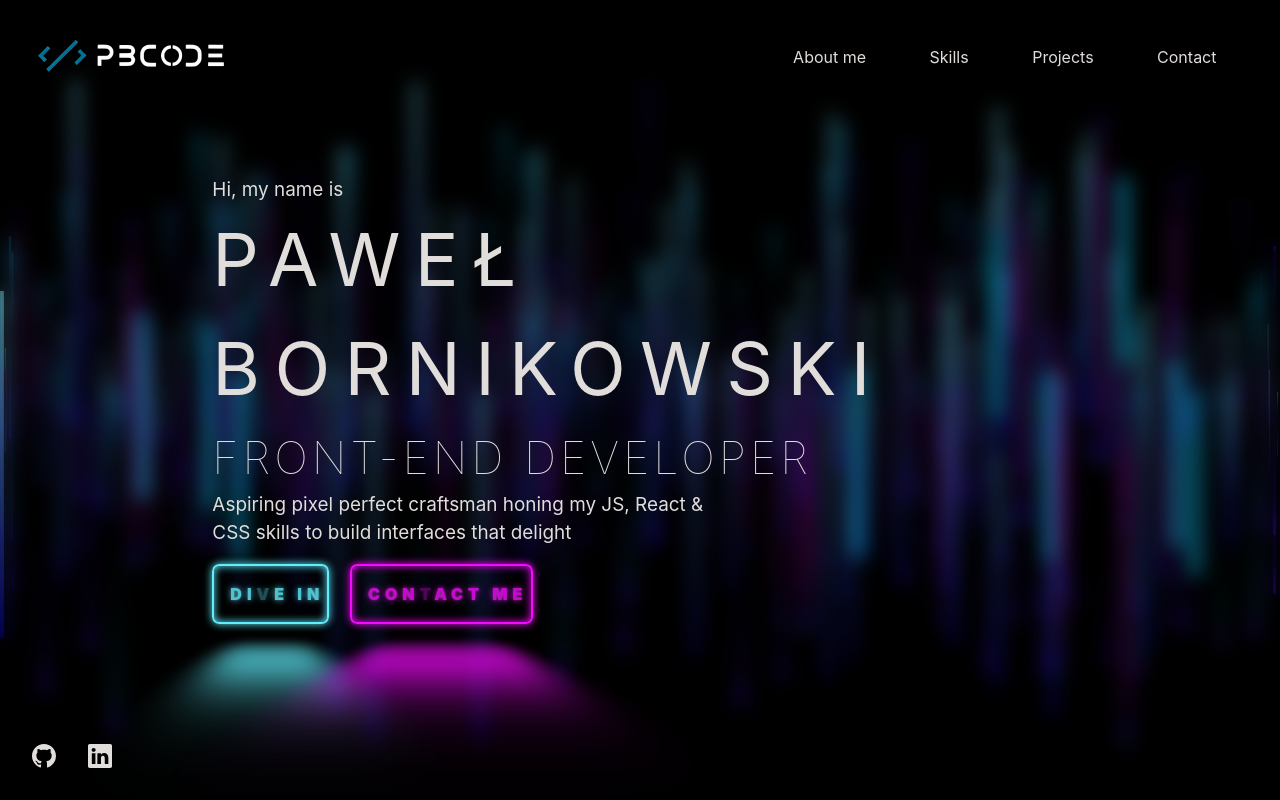
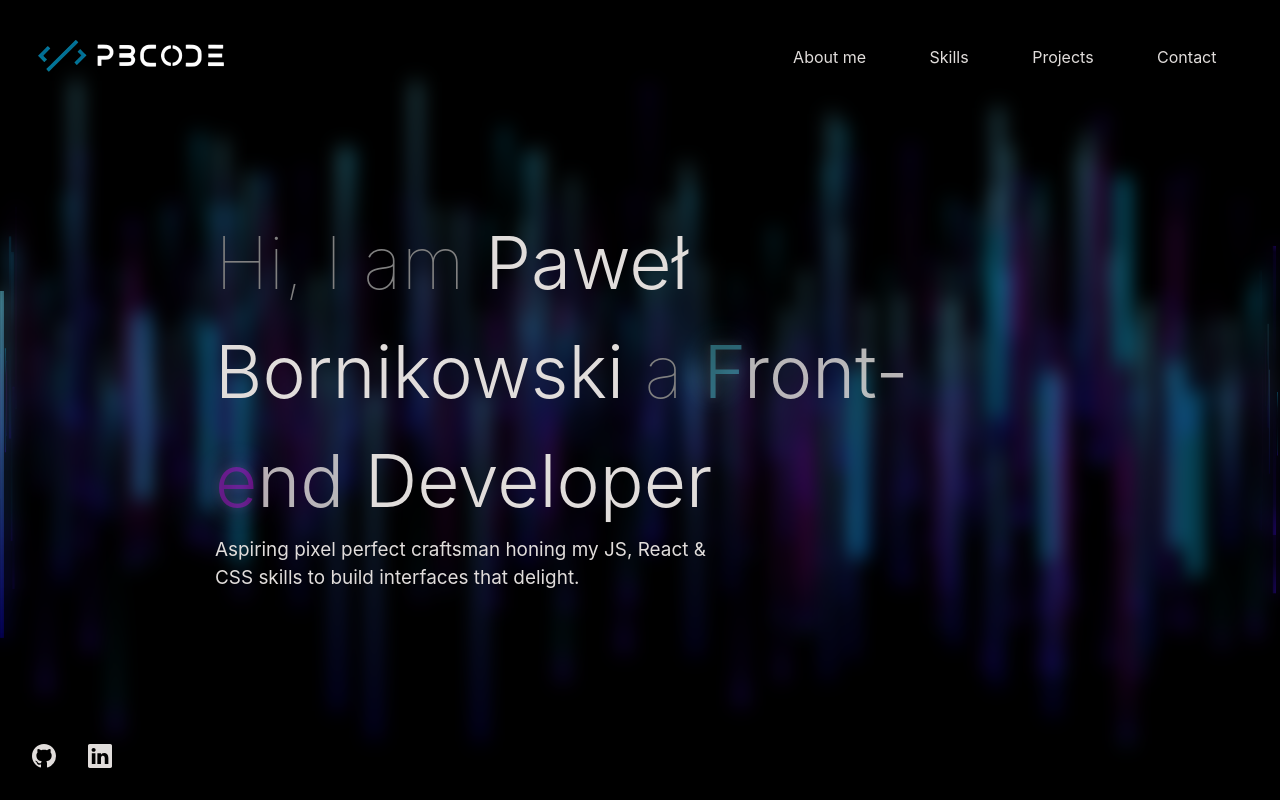
Before and after one commit to AoiTechDev/portffolio, a Next.js app: page / in a window 1280 px wide. Built offline with nearby package versions, Linux system fonts and the light colour scheme.

Commit message:
delete front-page buttons, add neon effect to letters F and e

```diff
--- a/pages/index.jsx
+++ b/pages/index.jsx
@@ -26,14 +26,39 @@ const LandPage = () => {
       <section id="landpage">
         <div className="container">
           <div className="my-name">
-            <p>Hi, my name is</p>
-            <h1>Paweł</h1>
+            {/* <p>Hi, my name is</p> */}
+            <h1>
+              Hi, I am <span>Paweł Bornikowski</span> a{" "}
+              <span className="glowing-txt">
+                <span
+                  className="faulty-letter"
+                  style={{
+                    "--glow-color": "hsl(186 100% 69%)",
+                  }}
+                >
+                  F
+                </span>
+                ront-
+                <span
+                  className="faulty-letter"
+                  style={{
+                    "--glow-color": "hsl(297.79, 100%, 52.16%)",
+                  }}
+                >
+                  e
+                </span>
+                nd
+              </span>
+              <span>&nbsp;Developer</span>
+            </h1>
+            {/* <h1>Paweł</h1>
             <h1>Bornikowski</h1>
-            <h3 className="frontend-text">Front-end Developer</h3>
+            <h3 className="frontend-text">Front-end Developer</h3> */}
             <p className="front-note">
-             Aspiring pixel perfect craftsman honing my JS, React & CSS skills  to build interfaces that delight
+              Aspiring pixel perfect craftsman honing my JS, React & CSS skills
+              to build interfaces that delight.
             </p>
-            <div className="btns-container">
+            {/* <div className="btns-container">
               <Link href="/About">
                 <button className="glowing-btn" style={{'--glow-color':'hsl(186 100% 69%)'}}>
                   <span className="glowing-txt">DI<span className="faulty-letter">V</span>E IN</span>
@@ -48,12 +73,19 @@ const LandPage = () => {
 
                   </button>
               </Link>
-            </div>
+            </div> */}
           </div>
         </div>
         <div className="socials">
-          <Link href="https://github.com/BorPawel" target="_blank"><BsGithub/></Link>
-          <Link href="https://www.linkedin.com/in/pbornikowski/" target="_blank"><BsLinkedin/></Link>
+          <Link href="https://github.com/BorPawel" target="_blank">
+            <BsGithub />
+          </Link>
+          <Link
+            href="https://www.linkedin.com/in/pbornikowski/"
+            target="_blank"
+          >
+            <BsLinkedin />
+          </Link>
         </div>
       </section>
     </Page>
--- a/styles/landpage.sass
+++ b/styles/landpage.sass
@@ -20,14 +20,27 @@
         -webkit-backdrop-filter: blur(7.1px)
         padding: 1rem
         .my-name
+
+            width: min(850px, 100%)
             .front-note
                 width: min(500px, 100%)
+
             h1
-                text-transform: uppercase
-                letter-spacing: clamp(0.8rem, 0.17vw + 0.76rem, 1rem)
+                //color: grey
+                font-weight: 100
+                &:not(.faulty-letter)
+                    color: grey
+                span
+                    &:not(.glowing-txt .faulty-letter)
+
+                        font-weight: 300
+                        color: #{$grey}
+                //text-transform: uppercase
+                //letter-spacing: clamp(0.8rem, 0.17vw + 0.76rem, 1rem)
+
                 @media screen and (max-width: 600px)
-                    letter-spacing: 4px
-                    font-weight: 400
+                    font-size: 2.54rem
+
             h3
                 font-weight: 100
                 text-transform: uppercase
@@ -36,8 +49,6 @@
                 letter-spacing: 4px
                 @media screen and (max-width: 600px)
                     letter-spacing: 0
-
-
 
     .socials
         position: absolute
@@ -51,6 +62,12 @@
             transition: 0.3s
             &:hover
                 color: #{$blue}
+
+.glow-letter
+    @extend .faulty-letter
+    @extend .glowing-txt
+    color: var(--glow-color)
+    perspective: 2em
 
 .glowing-btn
     position: relative
@@ -73,16 +90,22 @@
     animation: border-flicker 5s linear infinite
 
 .glowing-txt
-    float: left
-    margin-right: -0.8em
+    //float: left
+    //margin-right: -0.8em
+
     -webkit-text-shadow: 0 0 0.125em hsl(0 0% 100% / 0.3), 0 0 0.45em var(--glow-color)
     -moz-text-shadow: 0 0 0.125em hsl(0 0% 100% / 0.3), 0 0 0.45em var(--glow-color)
     text-shadow: 0 0 0.125em hsl(0 0% 100% / 0.3), 0 0 0.45em var(--glow-color)
-    animation: text-flicker 5s linear infinite
+    animation: text-flicker 10s linear infinite
 
 .faulty-letter
+    color: var(--glow-color)
     opacity: 0.5
-    animation: faulty-flicker 3s linear infinite
+    -webkit-text-shadow: 0 0 0.125em hsl(0 0% 100% / 0.3), 0 0 0.45em var(--glow-color)
+    -moz-text-shadow: 0 0 0.125em hsl(0 0% 100% / 0.3), 0 0 0.45em var(--glow-color)
+    text-shadow: 0 0 0.125em hsl(0 0% 100% / 0.3), 0 0 0.45em var(--glow-color)
+    perspective: 2em
+    animation: faulty-flicker 5s linear infinite
 
 .glowing-btn::before
     content: ""
```
